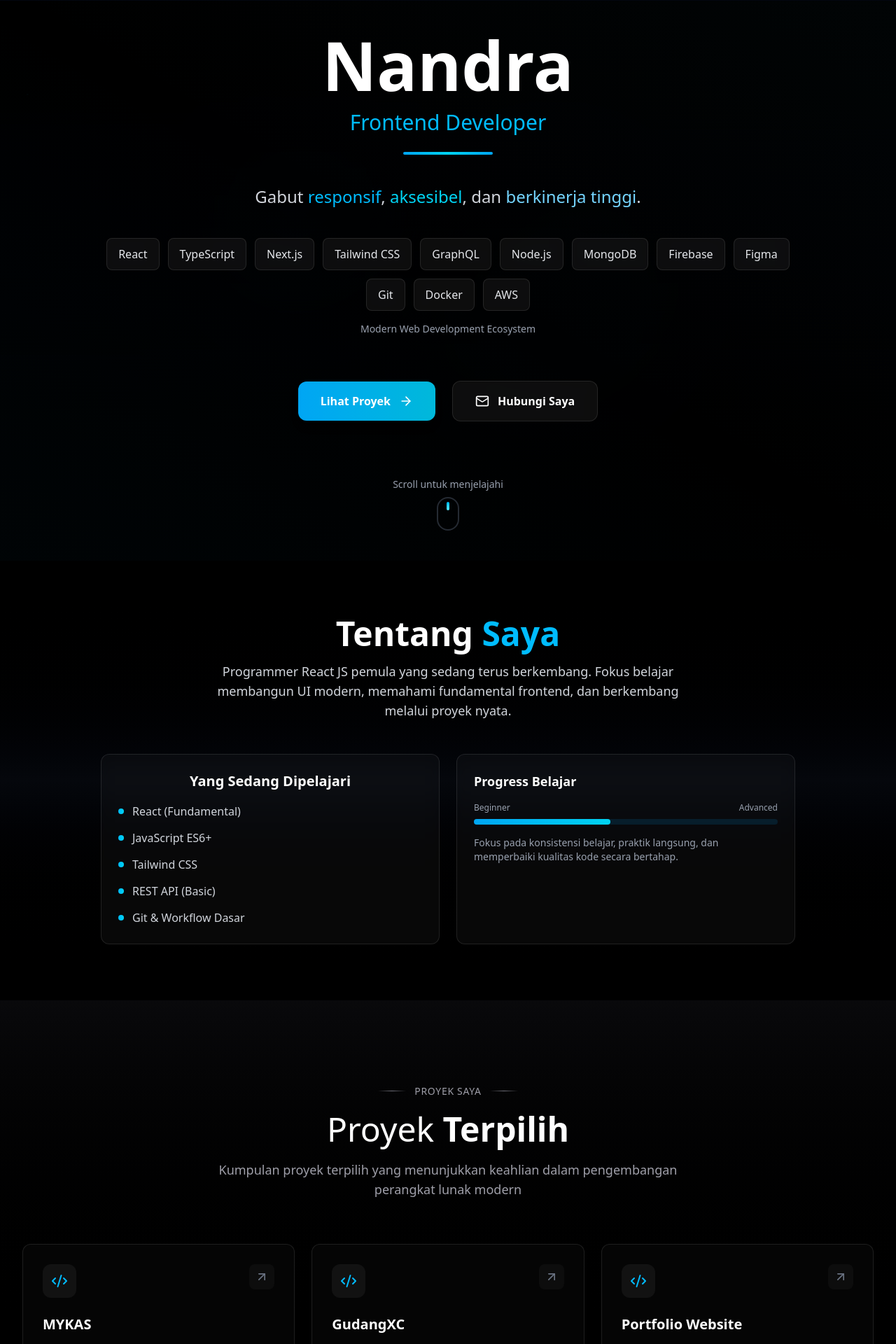
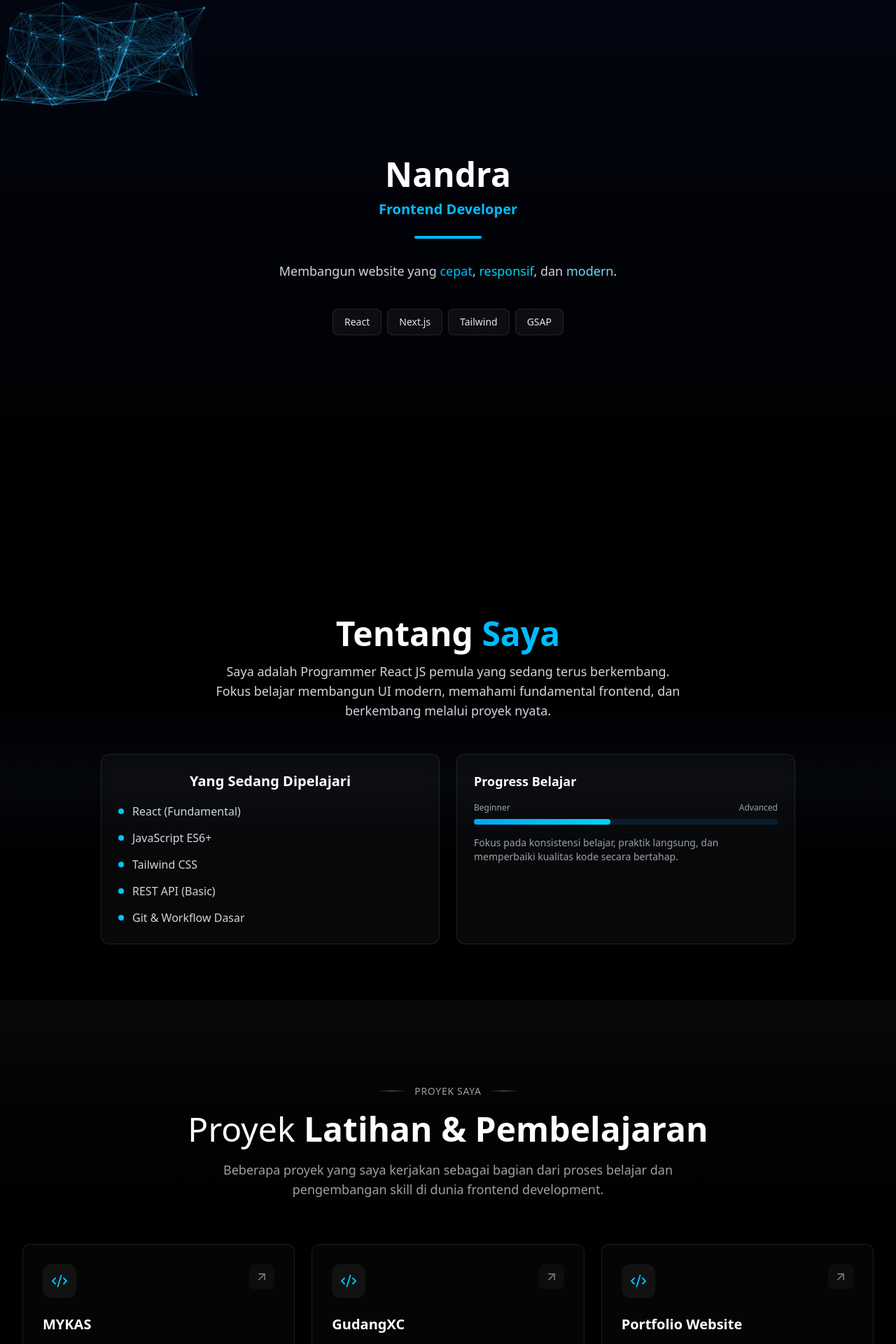
Before and after one commit to nandra-lp/my-portofolio-web, a React (Vite) app: page / in a window 1280 px wide. Shown: the part 71-1991 px from the top of the page at 70% size. Built offline with nearby package versions, Linux system fonts and the light colour scheme.

Commit message:
feat: update content and links in various components for improved clarity and accuracy

```diff
--- a/src/components/About.jsx
+++ b/src/components/About.jsx
@@ -64,9 +64,9 @@ export default function About() {
         </h2>
 
         <p className="about-description mx-auto mb-12 max-w-2xl text-lg text-gray-300">
-          Programmer React JS pemula yang sedang terus berkembang. Fokus belajar
-          membangun UI modern, memahami fundamental frontend, dan berkembang
-          melalui proyek nyata.
+          Saya adalah Programmer React JS pemula yang sedang terus berkembang.
+          Fokus belajar membangun UI modern, memahami fundamental frontend, dan
+          berkembang melalui proyek nyata.
         </p>
 
         {/* Cards */}
--- a/src/components/Footer.jsx
+++ b/src/components/Footer.jsx
@@ -56,7 +56,7 @@ export default function Footer() {
               <Linkedin className="w-5 h-5" />
             </a>
             <a
-              href="https://instagram.com/"
+              href="https://www.instagram.com/nandraluthfii/"
               target="_blank"
               rel="noopener noreferrer"
               className="p-3 rounded-full bg-white/5 text-gray-400 hover:text-white hover:bg-pink-500/20 transition-all duration-300 hover:scale-105"
--- a/src/components/Intro.jsx
+++ b/src/components/Intro.jsx
@@ -1,15 +1,10 @@
-import { useEffect, useRef, useState } from "react";
+import { useEffect, useRef } from "react";
 import { ArrowRight, Mail } from "lucide-react";
 import gsap from "gsap";
 
 export default function Intro() {
   const canvasRef = useRef(null);
   const contentRef = useRef(null);
-  const [mounted, setMounted] = useState(false);
-
-  useEffect(() => {
-    setMounted(true);
-  }, []);
 
   useEffect(() => {
     const canvas = canvasRef.current;
@@ -18,400 +13,173 @@ export default function Intro() {
     const ctx = canvas.getContext("2d");
     if (!ctx) return;
 
-    let animationFrameId;
+    let animationId;
     let particles = [];
-    const mouse = {
-      x: window.innerWidth / 2,
-      y: window.innerHeight / 2,
-      moved: false,
+
+    const MAX_PARTICLES = 60;
+    const LINK_DISTANCE = 120;
+
+    let width = 0;
+    let height = 0;
+
+    const resizeCanvas = () => {
+      const dpr = window.devicePixelRatio || 1;
+      width = canvas.offsetWidth;
+      height = canvas.offsetHeight;
+
+      canvas.width = width * dpr;
+      canvas.height = height * dpr;
+
+      ctx.setTransform(1, 0, 0, 1, 0, 0);
+      ctx.scale(dpr, dpr);
     };
 
-    /* =========================
-       Performance Optimizations
-    ========================= */
-    const MAX_PARTICLES = 80;
-    const CONNECTION_DISTANCE = 120;
-    const MOUSE_INFLUENCE = 150;
-
-    /* =========================
-       Canvas Setup
-    ========================= */
-    const setCanvasSize = () => {
-      const dpr = window.devicePixelRatio || 1;
-      const rect = canvas.getBoundingClientRect();
-
-      canvas.width = rect.width * dpr;
-      canvas.height = rect.height * dpr;
-
-      ctx.scale(dpr, dpr);
-      canvas.style.width = `${rect.width}px`;
-      canvas.style.height = `${rect.height}px`;
-    };
-
-    /* =========================
-       Particle Class - Optimized
-    ========================= */
     class Particle {
       constructor() {
-        this.x = Math.random() * canvas.width;
-        this.y = Math.random() * canvas.height;
-        this.size = Math.random() * 1.5 + 0.3;
-        this.speedX = (Math.random() - 0.5) * 0.4;
-        this.speedY = (Math.random() - 0.5) * 0.4;
-        this.alpha = Math.random() * 0.2 + 0.1;
-        this.color = `rgba(56,189,248,${this.alpha})`;
+        this.x = Math.random() * width;
+        this.y = Math.random() * height;
+        this.vx = (Math.random() - 0.5) * 0.3;
+        this.vy = (Math.random() - 0.5) * 0.3;
+        this.size = Math.random() * 1.5 + 0.5;
       }
 
       update() {
-        // Basic movement
-        this.x += this.speedX;
-        this.y += this.speedY;
+        this.x += this.vx;
+        this.y += this.vy;
 
-        // Boundary check with bounce
-        if (this.x <= 0 || this.x >= canvas.width) this.speedX *= -0.9;
-        if (this.y <= 0 || this.y >= canvas.height) this.speedY *= -0.9;
-
-        // Keep within bounds
-        this.x = Math.max(0, Math.min(canvas.width, this.x));
-        this.y = Math.max(0, Math.min(canvas.height, this.y));
-
-        // Mouse interaction
-        if (mouse.moved) {
-          const dx = mouse.x - this.x;
-          const dy = mouse.y - this.y;
-          const distance = Math.sqrt(dx * dx + dy * dy);
-
-          if (distance < MOUSE_INFLUENCE) {
-            const force = (MOUSE_INFLUENCE - distance) / MOUSE_INFLUENCE;
-            const angle = Math.atan2(dy, dx);
-            const strength = force * 0.5;
-
-            this.x -= Math.cos(angle) * strength;
-            this.y -= Math.sin(angle) * strength;
-          }
-        }
+        if (this.x < 0 || this.x > width) this.vx *= -1;
+        if (this.y < 0 || this.y > height) this.vy *= -1;
       }
 
       draw() {
-        ctx.fillStyle = this.color;
+        ctx.fillStyle = "rgba(56,189,248,0.5)";
         ctx.beginPath();
         ctx.arc(this.x, this.y, this.size, 0, Math.PI * 2);
         ctx.fill();
       }
     }
 
-    /* =========================
-       Initialize Particles
-    ========================= */
     const initParticles = () => {
       particles = [];
-      const count = Math.min(
-        MAX_PARTICLES,
-        Math.floor((canvas.width * canvas.height) / 20000)
-      );
-
-      for (let i = 0; i < count; i++) {
-        setTimeout(() => {
+      for (let i = 0; i < MAX_PARTICLES; i++) {
         particles.push(new Particle());
-        }, i * 20);
       }
     };
 
-    /* =========================
-       Connect Particles - Optimized
-    ========================= */
-    const connectParticles = () => {
-      // Use spatial partitioning for better performance
+    const drawLines = () => {
       for (let i = 0; i < particles.length; i++) {
-        const p1 = particles[i];
+        for (let j = i + 1; j < particles.length; j++) {
+          const dx = particles[i].x - particles[j].x;
+          const dy = particles[i].y - particles[j].y;
+          const dist = Math.sqrt(dx * dx + dy * dy);
 
-        for (let j = i + 1; j < particles.length; j++) {
-          const p2 = particles[j];
-          const dx = p1.x - p2.x;
-          const dy = p1.y - p2.y;
-          const distance = dx * dx + dy * dy; // Square distance for performance
-
-          if (distance < CONNECTION_DISTANCE * CONNECTION_DISTANCE) {
-            const opacity =
-              0.2 * (1 - Math.sqrt(distance) / CONNECTION_DISTANCE);
-
-            ctx.strokeStyle = `rgba(56,189,248,${opacity})`;
+          if (dist < LINK_DISTANCE) {
+            ctx.strokeStyle = `rgba(56,189,248,${1 - dist / LINK_DISTANCE})`;
             ctx.lineWidth = 0.3;
             ctx.beginPath();
-            ctx.moveTo(p1.x, p1.y);
-            ctx.lineTo(p2.x, p2.y);
+            ctx.moveTo(particles[i].x, particles[i].y);
+            ctx.lineTo(particles[j].x, particles[j].y);
             ctx.stroke();
           }
         }
       }
     };
 
-    /* =========================
-       Animation Loop
-    ========================= */
     const animate = () => {
-      // Clear with slight fade effect for trails
-      ctx.fillStyle = "rgba(0, 0, 0, 0.05)";
-      ctx.fillRect(0, 0, canvas.width, canvas.height);
+      ctx.clearRect(0, 0, width, height);
 
-      // Update and draw particles
       particles.forEach((p) => {
         p.update();
         p.draw();
       });
 
-      connectParticles();
-      animationFrameId = requestAnimationFrame(animate);
+      drawLines();
+      animationId = requestAnimationFrame(animate);
     };
 
-    /* =========================
-       Event Handlers
-    ========================= */
-    const handleMouseMove = (e) => {
-      const rect = canvas.getBoundingClientRect();
-      mouse.x = (e.clientX - rect.left) * (canvas.width / rect.width);
-      mouse.y = (e.clientY - rect.top) * (canvas.height / rect.height);
-      mouse.moved = true;
-
-      // Reset mouse moved flag after delay
-      clearTimeout(mouse.movedTimer);
-      mouse.movedTimer = setTimeout(() => {
-        mouse.moved = false;
-      }, 100);
-    };
-
-    const handleResize = () => {
-      setCanvasSize();
-      initParticles();
-    };
-
-    const handleVisibilityChange = () => {
-      if (document.hidden) {
-        cancelAnimationFrame(animationFrameId);
-      } else {
-        animate();
-      }
-    };
-
-    /* =========================
-       Initialize
-    ========================= */
-    setCanvasSize();
+    resizeCanvas();
     initParticles();
     animate();
 
-    /* =========================
-       Event Listeners
-    ========================= */
-    window.addEventListener("resize", handleResize);
-    window.addEventListener("mousemove", handleMouseMove);
-    document.addEventListener("visibilitychange", handleVisibilityChange);
+    window.addEventListener("resize", resizeCanvas);
 
-    /* =========================
-       Cleanup
-    ========================= */
     return () => {
-      cancelAnimationFrame(animationFrameId);
-      window.removeEventListener("resize", handleResize);
-      window.removeEventListener("mousemove", handleMouseMove);
-      document.removeEventListener("visibilitychange", handleVisibilityChange);
-      if (mouse.movedTimer) clearTimeout(mouse.movedTimer);
+      cancelAnimationFrame(animationId);
+      window.removeEventListener("resize", resizeCanvas);
     };
   }, []);
 
-  // GSAP Animations for content
   useEffect(() => {
-    if (!mounted || !contentRef.current) return;
+    if (!contentRef.current) return;
 
     const ctx = gsap.context(() => {
-      const tl = gsap.timeline({
-        defaults: { ease: "power3.out" },
-      });
-
-      // Staggered animations
-      tl.fromTo(
-        ".intro-title",
-        { opacity: 0, y: 30 },
-        { opacity: 1, y: 0, duration: 1 }
-      )
-        .fromTo(
-          ".intro-divider",
-          { scaleX: 0, opacity: 0 },
-          { scaleX: 1, opacity: 1, duration: 0.8, ease: "power2.out" },
-          "-=0.5"
-        )
-        .fromTo(
-          ".intro-subtitle",
-          { opacity: 0, y: 20 },
-          { opacity: 1, y: 0, duration: 0.8 },
-          "-=0.4"
-        )
-        .fromTo(
-          ".intro-description",
-          { opacity: 0, y: 20 },
-          { opacity: 1, y: 0, duration: 0.8 },
-          "-=0.6"
-        )
-        .fromTo(
-          ".tech-tag",
-          { opacity: 0, scale: 0.8 },
-          {
-            opacity: 1,
-            scale: 1,
-            duration: 0.4,
-            stagger: 0.05,
-            ease: "back.out(1.7)",
-          },
-          "-=0.4"
-        )
-        .fromTo(
-          ".intro-cta",
-          { opacity: 0, y: 20 },
-          {
-            opacity: 1,
-            y: 0,
-            duration: 0.6,
-            stagger: 0.1,
-          },
-          "-=0.3"
-        );
+      gsap
+        .timeline({ defaults: { ease: "power2.out", duration: 0.6 } })
+        .from(".intro-title", { opacity: 0, y: 30 })
+        .from(".intro-divider", { scaleX: 0 }, "-=0.3")
+        .from(".intro-description", { opacity: 0, y: 20 }, "-=0.3")
+        .from(".tech-tag", { opacity: 0, scale: 0.9, stagger: 0.04 }, "-=0.2")
+        .from(".intro-cta", { opacity: 0, y: 20, stagger: 0.1 }, "-=0.2");
     }, contentRef);
 
     return () => ctx.revert();
-  }, [mounted]);
+  }, []);
 
   return (
-    <section
-      id="home"
-      className="relative flex min-h-screen items-center justify-center overflow-hidden px-4 sm:px-6"
-    >
-      {/* Canvas Background */}
+    <section className="relative min-h-screen flex items-center justify-center overflow-hidden">
       <canvas
         ref={canvasRef}
-        className="pointer-events-none absolute inset-0 z-0"
-        style={{ backgroundColor: "#000" }}
+        className="absolute inset-0 pointer-events-none"
       />
 
-      {/* Gradient Overlays */}
-      <div className="absolute inset-0 z-[1] bg-gradient-to-b from-black via-black/80 to-black/60" />
-      <div className="absolute inset-0 z-[1] bg-gradient-to-tr from-sky-900/5 via-transparent to-cyan-900/5" />
-
-      {/* Animated Orbs */}
-      <div className="orb orb-1 absolute top-1/4 left-1/4 h-64 w-64 rounded-full bg-gradient-to-br from-sky-500/10 to-transparent blur-3xl" />
-      <div className="orb orb-2 absolute bottom-1/4 right-1/4 h-96 w-96 rounded-full bg-gradient-to-tl from-cyan-500/5 to-transparent blur-3xl" />
-
-      {/* Content Container */}
       <div
         ref={contentRef}
-        className="relative z-10 mx-auto w-full max-w-5xl px-4 text-center"
+        className="relative z-10 text-center max-w-4xl px-6"
       >
-        {/* Main Title */}
-        <div className="mb-8 sm:mb-10">
-          <h1 className="intro-title text-4xl font-bold text-white sm:text-6xl md:text-7xl lg:text-8xl">
-            <span className="block">Nandra</span>
-            <span className="text-xl sm:text-2xl md:text-3xl font-medium text-sky-400 mt-4 block">
+        <h1 className="intro-title text-5xl font-bold text-white">
+          Nandra
+          <span className="block text-sky-400 text-xl mt-3">
             Frontend Developer
           </span>
         </h1>
-          <div className="intro-divider mx-auto mt-6 h-1 w-24 sm:w-32 rounded-full bg-gradient-to-r from-sky-500 via-cyan-400 to-sky-500" />
-        </div>
 
-        {/* Description */}
-        <p className="intro-description mx-auto mb-10 max-w-2xl text-base text-gray-300 sm:text-lg md:text-xl lg:text-2xl leading-relaxed">
-          Gabut
-          <span className="text-sky-400 font-medium"> responsif</span>,
-          <span className="text-cyan-400 font-medium"> aksesibel</span>, dan
-          <span className="text-sky-300 font-medium"> berkinerja tinggi</span>.
+        <div className="intro-divider mx-auto mt-6 h-1 w-24 bg-sky-400 rounded" />
+
+        <p className="intro-description mt-8 text-gray-300 text-lg">
+          Membangun website yang <span className="text-sky-400">cepat</span>,{" "}
+          <span className="text-cyan-400">responsif</span>, dan{" "}
+          <span className="text-sky-300">modern</span>.
         </p>
 
-        {/* Tech Stack */}
-        <div className="mb-12 sm:mb-16">
-          <div className="flex flex-wrap justify-center gap-2 sm:gap-3 mb-4">
-            {[
-              "React",
-              "TypeScript",
-              "Next.js",
-              "Tailwind CSS",
-              "GraphQL",
-              "Node.js",
-              "MongoDB",
-              "Firebase",
-              "Figma",
-              "Git",
-              "Docker",
-              "AWS",
-            ].map((tech, index) => (
+        <div className="mt-10 flex flex-wrap justify-center gap-2">
+          {["React", "Next.js", "Tailwind", "GSAP"].map((t) => (
             <span
-                key={tech}
-                className="tech-tag rounded-lg border border-white/10 bg-white/5 px-3 py-2 text-sm font-medium text-gray-200 backdrop-blur-sm transition-all duration-300 hover:border-sky-500/50 hover:bg-white/10 hover:scale-105 hover:text-white sm:px-4 sm:py-2.5 sm:text-base"
-                style={{ animationDelay: `${index * 50}ms` }}
+              key={t}
+              className="tech-tag px-4 py-2 bg-white/5 border border-white/10 rounded-lg text-sm text-gray-200"
             >
-                {tech}
+              {t}
             </span>
           ))}
         </div>
-          <p className="text-xs sm:text-sm text-gray-400">
-            Modern Web Development Ecosystem
-          </p>
-        </div>
 
-        {/* CTA Buttons */}
-        <div className="flex flex-col sm:flex-row justify-center items-center gap-4 sm:gap-6">
+        <div className="mt-12 flex justify-center gap-4">
+          {/* Button ke section Projects */}
           <a
             href="#projects"
-            className="intro-cta group relative flex items-center justify-center gap-3 rounded-xl bg-gradient-to-r from-sky-500 to-cyan-500 px-6 py-3.5 sm:px-8 sm:py-4 text-base font-semibold text-white shadow-lg transition-all duration-300 hover:scale-105 hover:shadow-xl hover:shadow-sky-500/30"
+            className="intro-cta flex items-center gap-2 px-6 py-3 bg-sky-500 text-white rounded-lg transition hover:scale-105"
           >
-            <span>Lihat Proyek</span>
-            <ArrowRight className="h-4 w-4 sm:h-5 sm:w-5 transition-transform duration-300 group-hover:translate-x-1" />
-            <div className="absolute inset-0 rounded-xl bg-gradient-to-r from-sky-400 to-cyan-400 opacity-0 group-hover:opacity-100 blur-md transition-opacity duration-300" />
+            Lihat Proyek <ArrowRight size={16} />
           </a>
 
+          {/* Button ke section Contact */}
           <a
             href="#contact"
-            className="intro-cta group relative flex items-center justify-center gap-3 rounded-xl border border-white/10 bg-white/5 px-6 py-3.5 sm:px-8 sm:py-4 text-base font-semibold text-white backdrop-blur-sm transition-all duration-300 hover:scale-105 hover:border-sky-500/50 hover:bg-white/10"
+            className="intro-cta flex items-center gap-2 px-6 py-3 border border-white/10 text-white rounded-lg transition hover:scale-105"
           >
-            <Mail className="h-4 w-4 sm:h-5 sm:w-5" />
-            <span>Hubungi Saya</span>
+            <Mail size={16} /> Hubungi Saya
           </a>
         </div>
-
-        {/* Scroll Indicator */}
-        <div className="mt-16 sm:mt-20">
-          <div className="flex flex-col items-center gap-2">
-            <span className="text-xs sm:text-sm text-gray-400 animate-pulse">
-              Scroll untuk menjelajahi
-            </span>
-            <div className="group cursor-pointer">
-              <div className="h-12 w-8 rounded-full border-2 border-gray-600/50 p-2 transition-colors hover:border-sky-400/50">
-                <div className="mx-auto h-3 w-1 rounded-full bg-gradient-to-b from-sky-400 to-cyan-300 animate-bounce" />
       </div>
-            </div>
-          </div>
-        </div>
-      </div>
-
-      {/* Floating Elements Animation */}
-      <style>{`
-        @keyframes float {
-          0%, 100% { transform: translateY(0px) rotate(0deg); }
-          50% { transform: translateY(-20px) rotate(5deg); }
-        }
-
-        .orb-1 {
-          animation: float 8s ease-in-out infinite;
-        }
-
-        .orb-2 {
-          animation: float 10s ease-in-out infinite 1s;
-        }
-
-        @media (prefers-reduced-motion: reduce) {
-          .orb-1,
-          .orb-2 {
-            animation: none;
-          }
-        }
-      `}</style>
     </section>
   );
 }
--- a/src/components/Projects.jsx
+++ b/src/components/Projects.jsx
@@ -4,32 +4,32 @@ const projects = [
   {
     title: "MYKAS",
     description:
-      "Aplikasi tabungan modern dengan Flutter & Supabase, menawarkan pengelolaan keuangan personal yang intuitif.",
-    tags: ["Flutter", "Supabase", "Dart", "Firebase"],
+      "Aplikasi tabungan sederhana yang dibuat sebagai latihan Flutter dan Supabase. Fokus pada pencatatan saldo, autentikasi pengguna, dan penyimpanan data secara realtime.",
+    tags: ["Flutter", "Supabase", "Dart"],
   },
   {
     title: "GudangXC",
     description:
-      "Sistem manajemen inventori dengan scanner QR Code, reporting real-time, dan dashboard analitik.",
-    tags: ["React", "Supabase", "QR Code", "Tailwind"],
+      "Aplikasi manajemen inventori berbasis web untuk belajar React. Mendukung pencatatan barang, scan QR Code sederhana, dan tampilan data dengan UI modern.",
+    tags: ["React", "Supabase", "Tailwind CSS"],
   },
   {
     title: "Portfolio Website",
     description:
-      "Website portfolio modern dengan animasi smooth, optimasi performa, dan desain responsif.",
-    tags: ["React", "Next.js", "Framer Motion", "Tailwind"],
+      "Website portfolio pribadi untuk mendokumentasikan proses belajar React. Menggunakan desain minimal, animasi ringan, dan layout responsif.",
+    tags: ["React", "Tailwind CSS", "Animation"],
   },
 ];
 
 export default function Projects() {
   return (
     <section id="projects" className="relative py-28 overflow-hidden">
-      {/* Background subtle pattern */}
+      {/* Background */}
       <div className="absolute inset-0 bg-gradient-to-b from-zinc-950 via-black to-zinc-950" />
       <div className="absolute inset-0 bg-[radial-gradient(ellipse_at_top,_var(--tw-gradient-stops))] from-zinc-900/10 via-transparent to-transparent" />
 
       <div className="relative max-w-7xl mx-auto px-4 sm:px-6 lg:px-8">
-        {/* Section Header */}
+        {/* Header */}
         <div className="text-center mb-16">
           <div className="inline-flex items-center gap-3 mb-5">
             <div className="h-px w-10 bg-gradient-to-r from-transparent via-zinc-500 to-transparent" />
@@ -40,12 +40,12 @@ export default function Projects() {
           </div>
 
           <h2 className="text-4xl md:text-5xl font-light text-white mb-5">
-            Proyek <span className="font-semibold text-white">Terpilih</span>
+            Proyek <span className="font-semibold">Latihan & Pembelajaran</span>
           </h2>
 
           <p className="text-zinc-400 max-w-2xl mx-auto text-lg">
-            Kumpulan proyek terpilih yang menunjukkan keahlian dalam
-            pengembangan perangkat lunak modern
+            Beberapa proyek yang saya kerjakan sebagai bagian dari proses
+            belajar dan pengembangan skill di dunia frontend development.
           </p>
         </div>
 
@@ -56,18 +56,18 @@ export default function Projects() {
           ))}
         </div>
 
-        {/* Call to Action */}
+        {/* CTA */}
         <div className="text-center mt-16 pt-10 border-t border-white/5">
           <p className="text-zinc-500 mb-6">
-            Tertarik melihat lebih banyak proyek?
+            Ingin melihat proses dan kode lengkapnya?
           </p>
           <a
-            href="https://github.com"
+            href="https://github.com/USERNAME"
             target="_blank"
             rel="noopener noreferrer"
             className="inline-flex items-center gap-2 px-6 py-3 rounded-lg bg-white/5 hover:bg-white/10 border border-white/10 hover:border-zinc-700 text-white transition-all duration-300 group"
           >
-            <span>Lihat Semua di GitHub</span>
+            <span>Kunjungi GitHub Saya</span>
             <svg
               className="w-4 h-4 group-hover:translate-x-1 transition-transform"
               fill="none"
--- a/src/pages/Home.jsx
+++ b/src/pages/Home.jsx
@@ -5,6 +5,8 @@ import About from "../components/About";
 import Projects from "../components/Projects";
 
 export default function Home() {
+  const judul = document.title;
+  console.log("Anda berada di", judul);
   return (
     <>
       {/* Global Navigation */}
```
Lines whose indentation alone changed are shown as unchanged.
